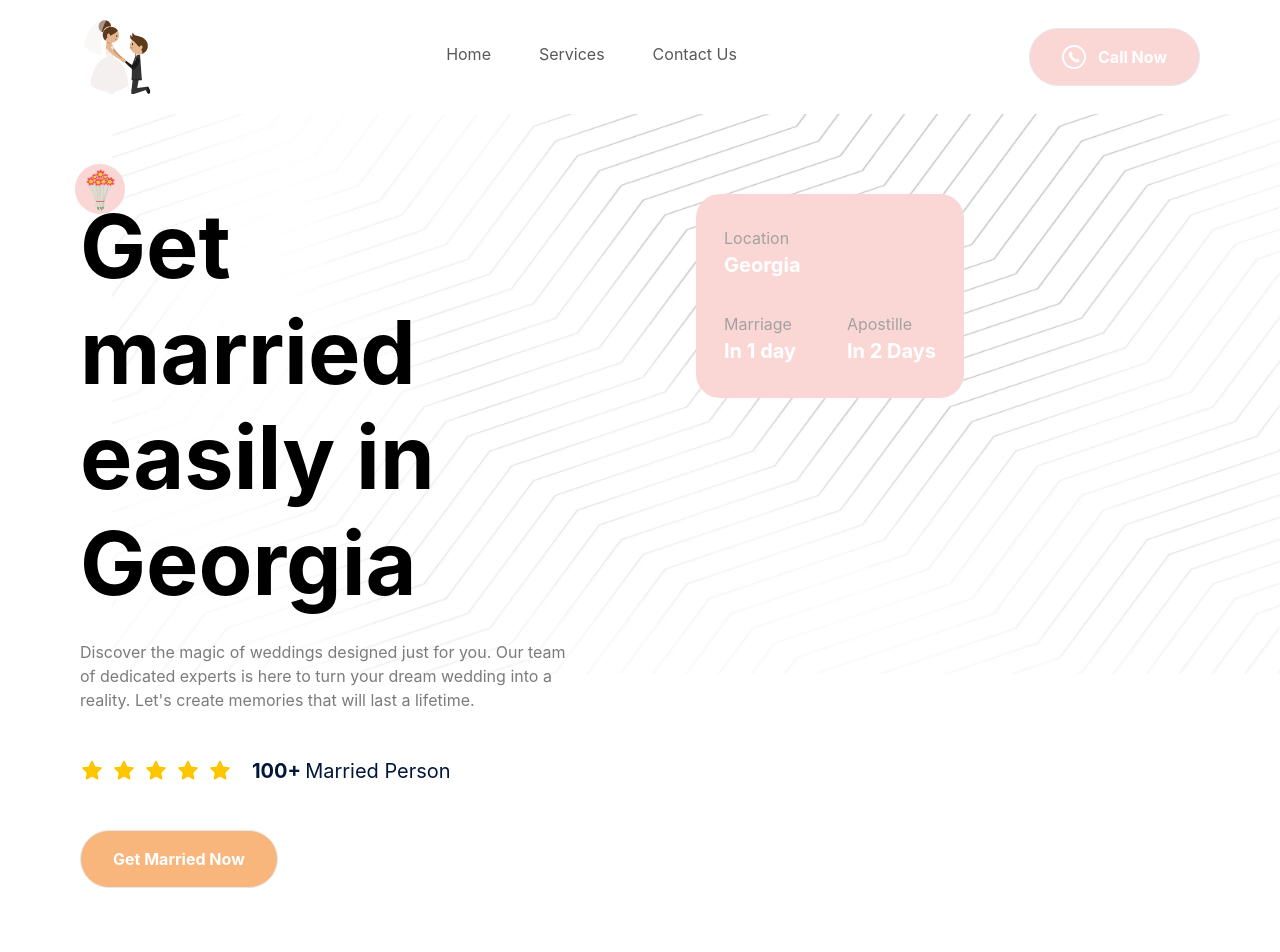
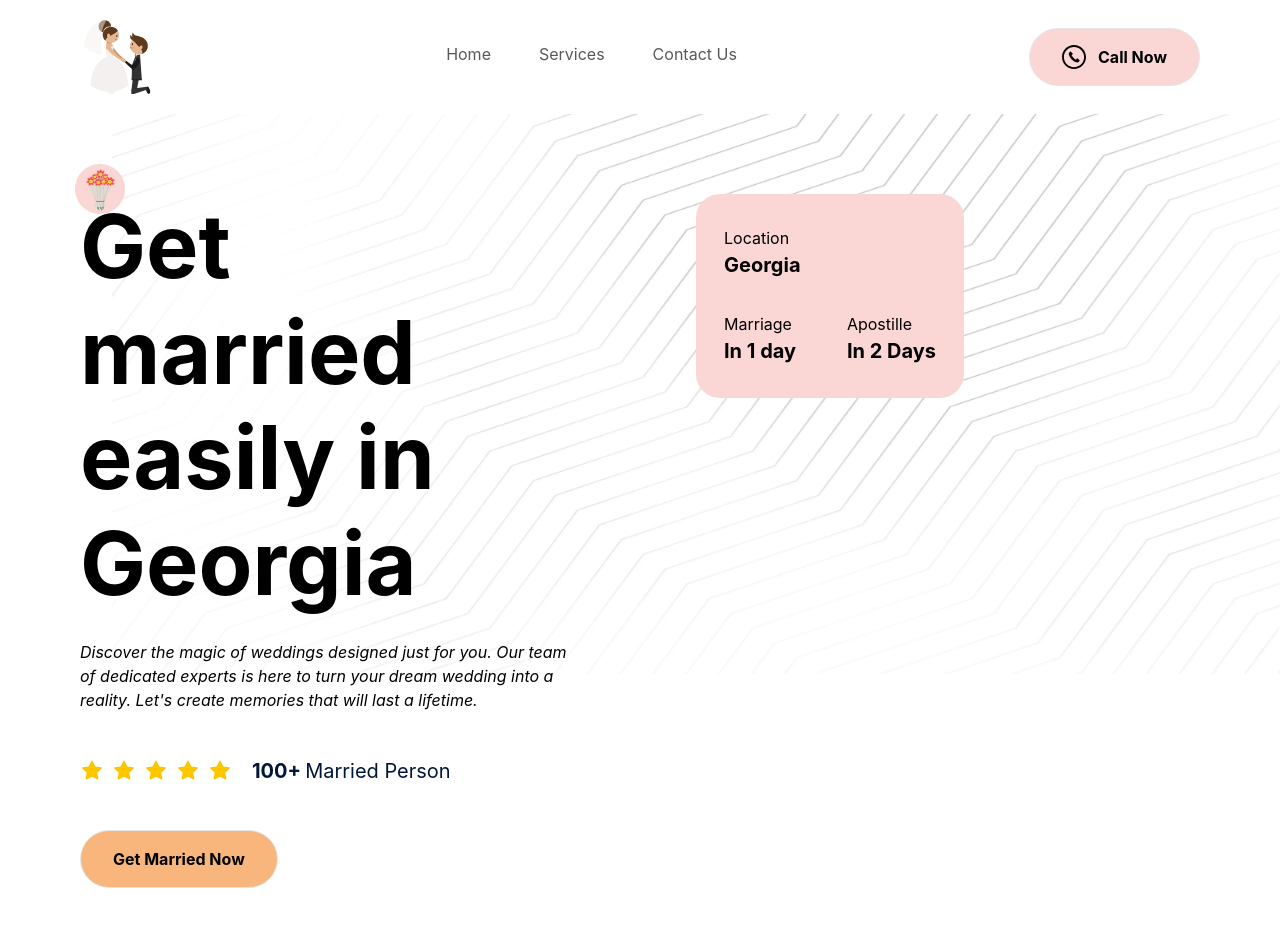
Before and after one commit to Vanoo123/Camping-App, a Next.js app: page / in a window 1280 px wide. Shown: the top 952 px of the page. Built offline with nearby package versions, Linux system fonts and the light colour scheme.

Commit message:
updated styles

```diff
--- a/app/globals.css
+++ b/app/globals.css
@@ -24,6 +24,12 @@ body {
   }
   .btn_dark_green {
     @apply bg-green-90 px-8 py-4 text-white transition-all hover:bg-black;
+  }
+  .btn_white_dark {
+    @apply bg-green-90 px-8 py-4 text-black transition-all hover:opacity-60;
+  }
+  .btn_yellow_dark {
+    @apply bg-green-50 px-8 py-4 text-black transition-all hover:opacity-60;
   }
   .btn_dark_green_outline {
     @apply border-gray-20 bg-green-90 px-8 py-5 text-white;
--- a/components/Camp.tsx
+++ b/components/Camp.tsx
@@ -15,6 +15,7 @@ const CampSite = ({ backgroundImage, title, subtitle, peopleJoined }: CampProps)
       <div className="flexCenter gap-4">
         <div className="rounded-full bg-green-50 p-4">
           <Image
+            rel="preload"
             src="/folded-map.svg"
             alt="map"
             width={28}
@@ -31,6 +32,7 @@ const CampSite = ({ backgroundImage, title, subtitle, peopleJoined }: CampProps)
         <span className="flex -space-x-4 overflow-hidden">
           {PEOPLE_URL.map((url) => (
             <Image
+              rel="preload"
               className="inline-block h-10 w-10 rounded-full"
               src={url}
               key={url}
@@ -67,13 +69,14 @@ const Camp = () => {
 
       <div className="flexEnd mt-10 px-6 lg:-mt-60 lg:mr-6">
         <div className="bg-green-50 p-8 lg:max-w-[500px] xl:max-w-[734px] xl:rounded-5xl xl:px-16 xl:py-20 relative w-full overflow-hidden rounded-3xl">
-          <h1 className="regular-24 md:regular-32 2xl:regular-64 capitalize text-white">
+          <h1 className="regular-24 md:regular-32 2xl:regular-64 capitalize text-black">
             Do you want to get <strong>married quickly</strong> and don't know what to do?
           </h1>
-          <p className="regular-14 xl:regular-16 mt-5 text-white">
+          <p className="regular-14 xl:regular-16 mt-5 text-black">
           At <strong className="text-black underline italic">MarriageGuide</strong>, we believe in the power of love and the magic of weddings. With years of experience and a passion for perfection, our team is dedicated to creating unforgettable moments for every couple we serve.
           </p>
           <Image
+            rel="preload"
             src="/quote.svg"
             alt="camp-2"
             width={186}
--- a/components/Features.tsx
+++ b/components/Features.tsx
@@ -8,6 +8,7 @@ const Features = () => {
       <div className="max-container padding-container relative w-full flex justify-end">
         <div className="flex flex-1 lg:min-h-[900px]">
           <Image
+            rel="preload"
             src="/phone.webp"
             alt="phone"
             width={440}
@@ -19,6 +20,7 @@ const Features = () => {
         <div className="z-20 flex w-full flex-col lg:w-[60%]">
           <div className='relative'>
             <Image
+              rel="preload"
               src="/bouquet.svg"
               alt="camp"
               width={50}
--- a/components/Footer.tsx
+++ b/components/Footer.tsx
@@ -9,13 +9,13 @@ const Footer = () => {
       <div className="padding-container max-container flex w-full flex-col gap-14">
         <div className="flex flex-col items-start justify-center gap-[10%] md:flex-row">
           <Link href="/" className="mb-10">
-            <Image src="logo.svg" alt="logo" width={74} height={29}/>
+            <Image rel="preload" src="logo.svg" alt="logo" width={74} height={29}/>
           </Link>
 
           <div className='flex flex-wrap gap-10 sm:justify-between md:flex-1'>
             {FOOTER_LINKS.map((columns) => (
               <FooterColumn title={columns.title}>
-                <ul className="regular-14 flex flex-col gap-4 text-gray-30">
+                <ul className="regular-14 flex flex-col gap-4 text-gray-70">
                   {columns.links.map((link) => (
                     <Link href="/" key={link}>
                       {link}
@@ -46,7 +46,7 @@ const Footer = () => {
 
             <div className="flex flex-col gap-5">
               <FooterColumn title={SOCIALS.title}>
-                <ul className="regular-14 flex gap-4 text-gray-30">
+                <ul className="regular-14 flex gap-4 text-gray-70">
                 {SOCIALS.links.map(({ platform, url, icon }) => (
                   <li key={platform}>
                     <Link href={url} target='_blank' rel="noopener noreferrer">
@@ -61,7 +61,7 @@ const Footer = () => {
         </div>
 
         <div className="border bg-gray-20" />
-        <p className="regular-14 w-full text-center text-gray-30">Copyright © 2023 IvaneT | All Rights Reserved</p>
+        <p className="regular-14 w-full text-center text-gray-70">Copyright © 2023 IvaneT | All Rights Reserved</p>
       </div>
     </footer>
   )
--- a/components/Hero.tsx
+++ b/components/Hero.tsx
@@ -8,6 +8,7 @@ const Hero = () => {
 
       <div className="relative z-20 flex flex-1 flex-col xl:w-1/2">
         <Image
+          rel="preload"
           src="/bouquet.svg"
           alt="camp"
           width={50}
@@ -15,7 +16,7 @@ const Hero = () => {
           className="absolute left-[-5px] top-[-30px] w-10 lg:w-[50px]"
         />
         <h1 className="bold-52 lg:bold-88">Get married easily in Georgia</h1>
-        <p className="regular-16 mt-6 text-gray-30 xl:max-w-[520px]">
+        <p className="regular-16 mt-6 text-gray-70 xl:max-w-[520px] italic">
         Discover the magic of weddings designed just for you. Our team of dedicated experts is here to turn your dream wedding into a reality. Let's create memories that will last a lifetime.
         </p>
 
@@ -23,6 +24,7 @@ const Hero = () => {
           <div className="flex items-center gap-2">
             {Array(5).fill(1).map((_, index) => (
               <Image
+                rel="preload"
                 src="/star.svg"
                 key={index}
                 alt="star"
@@ -42,7 +44,7 @@ const Hero = () => {
           <Button
             type="button"
             title="Get Married Now"
-            variant="btn_dark_yellow"
+            variant="btn_yellow_dark"
           />
         </div>
       </div>
@@ -52,19 +54,19 @@ const Hero = () => {
 
            <div className="flex flex-col">
             <div className="flexBetween">
-              <p className="regular-16 text-gray-20">Location</p>
+              <p className="regular-16 text-gray-70">Location</p>
             </div>
-            <p className="bold-20 text-white">Georgia</p>
+            <p className="bold-20 text-black">Georgia</p>
           </div>
 
           <div className="flexBetween">
             <div className="flex flex-col">
-              <p className="regular-16 block text-gray-20">Marriage</p>
-              <p className="bold-20 text-white">In 1 day</p>
+              <p className="regular-16 block text-gray-70">Marriage</p>
+              <p className="bold-20 text-black">In 1 day</p>
             </div>
             <div className="flex flex-col">
-              <p className="regular-16 block text-gray-20">Apostille</p>
-              <p className="bold-20 text-white">In 2 Days</p>
+              <p className="regular-16 block text-gray-70">Apostille</p>
+              <p className="bold-20 text-black">In 2 Days</p>
             </div>
           </div>
         </div>
--- a/components/Navbar.tsx
+++ b/components/Navbar.tsx
@@ -7,7 +7,7 @@ const Navbar = () => {
   return (
     <nav className="flexBetween max-container padding-container relative z-30 py-5">
       <Link href="/">
-        <Image src="/logo.svg" alt="logo" width={74} height={29} />
+        <Image rel="preload" src="/logo.svg" alt="logo" width={74} height={29} />
       </Link>
 
       <ul className="hidden h-full gap-12 lg:flex">
@@ -18,18 +18,19 @@ const Navbar = () => {
         ))}
       </ul>
 
-      <div className="lg:flexCenter hidden">
+      <div className="lg:flexCenter hidden group">
         <Link href="tel:+995593220038">
           <Button
             type="button"
             title="Call Now"
-            icon="/call.svg"
-            variant="btn_dark_green"
+            icon="/call-black.svg"
+            variant="btn_white_dark"
           />
         </Link>
       </div>
 
       <Image
+        rel="preload"
         src="menu.svg"
         alt="menu"
         width={32}
```
Also changed, not shown: public/call-black.svg (added).
